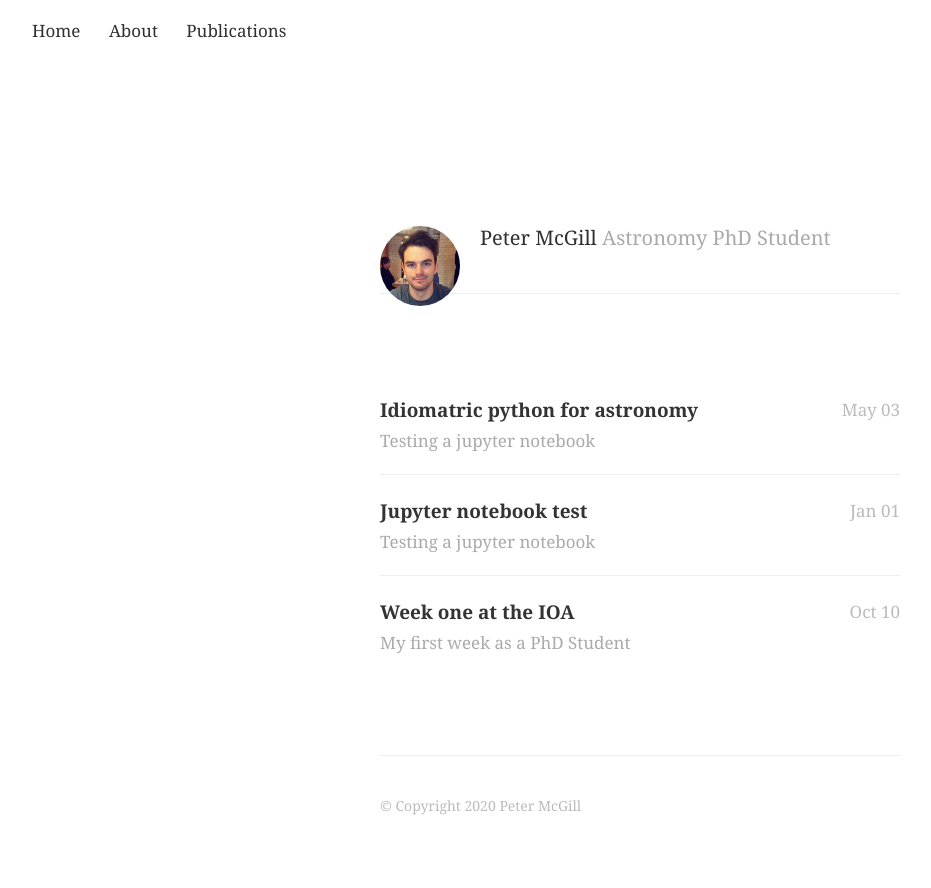
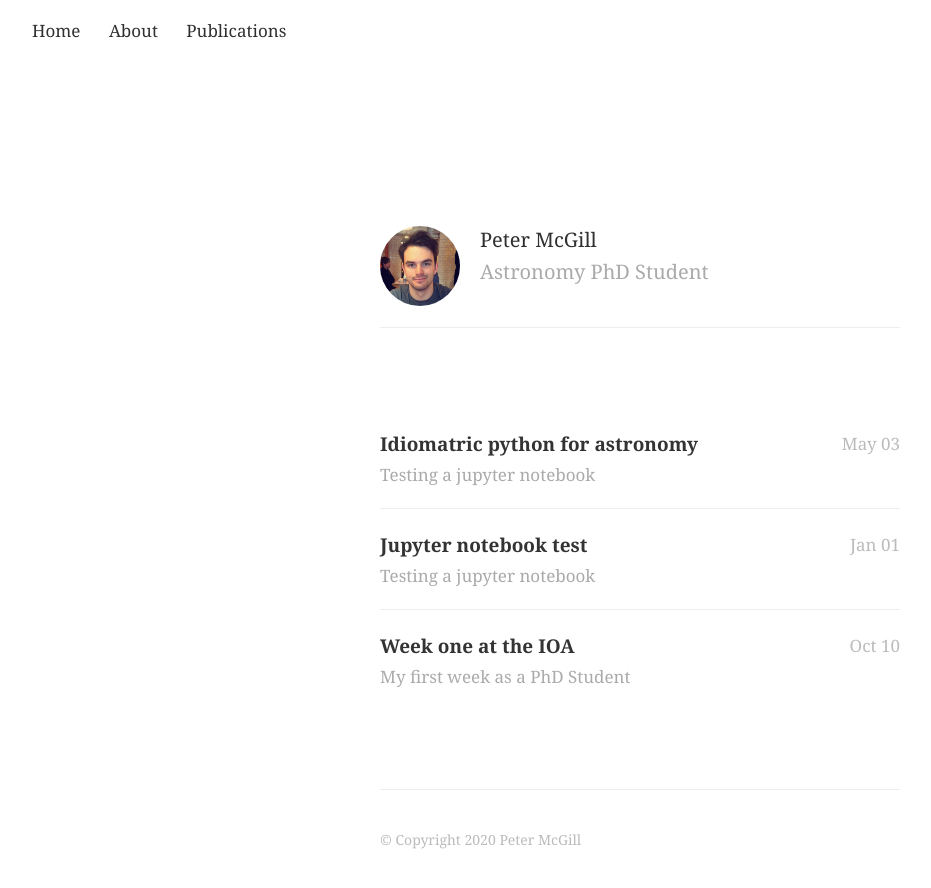
Before and after one commit to astrophpeter/astrophpeter.github.io, a Jekyll site: the page built from index.html, in a window 1280 px wide. Shown: the top 888 px of the page, without its empty margins (0-931 px from the left). Built offline with Jekyll 4.4.1, drawn with Linux system fonts in a browser that asks for light colours; nearby versions of some CDN libraries; the list of posts is cut into pages by our own code.

Commit message:
Update style.css

```diff
--- a/assets/css/style.css
+++ b/assets/css/style.css
@@ -99,6 +99,7 @@ h2 {
 	color: #aaa;
 	max-width: 400px;
 	margin-top: 2px;
+	display: block;
 }
 
 .profile #header div span.dark {
@@ -398,8 +399,8 @@ img {
 }
 
 img[src*="#badge"] {
-	width: 200;
-	max-width: 200;
+	width: 200px;
+	max-width: 200px;
 	border-radius: 3px;
 }
 
```
